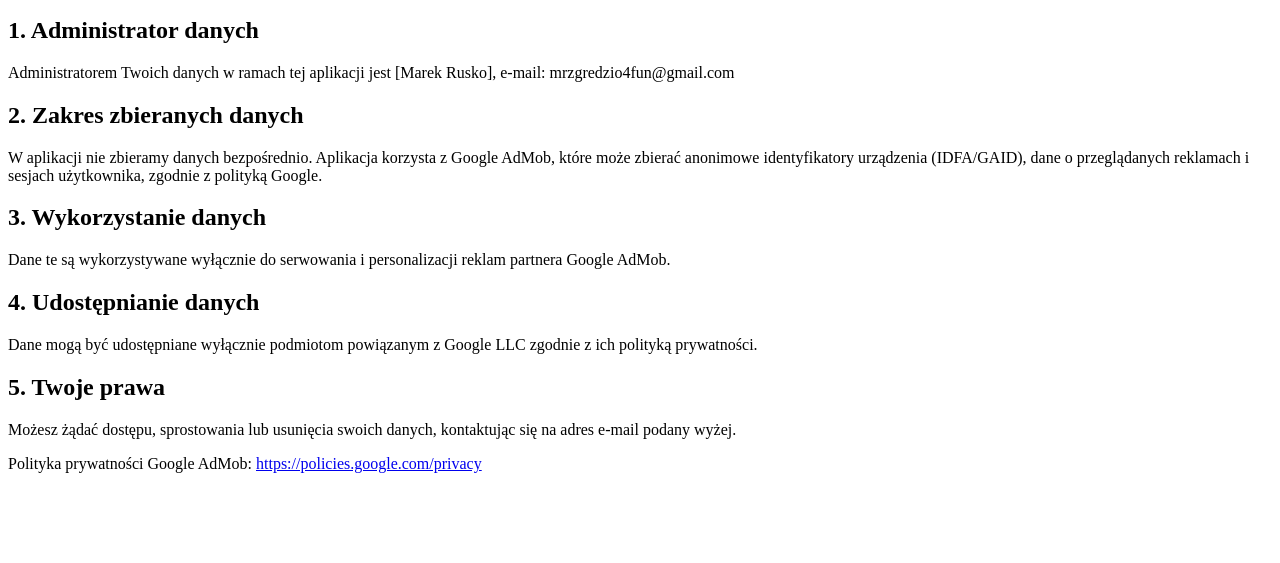
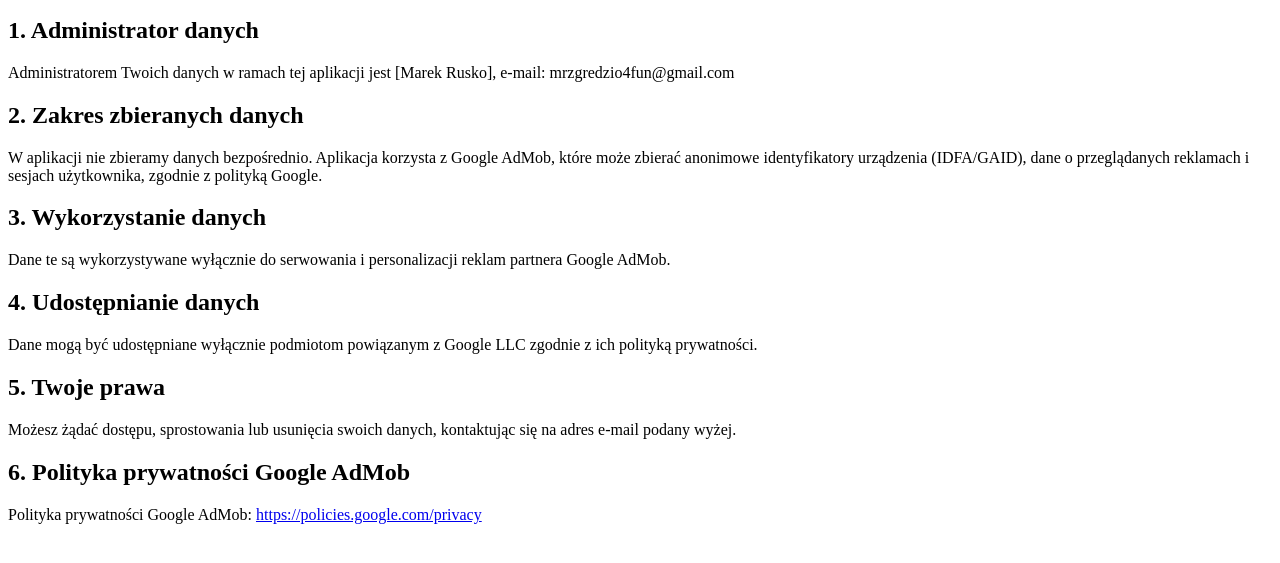
Before and after one commit to ZgredzioProgramista/mr-block-breaker-privacy, a plain HTML site: page index.html in a window 1280 px wide. Shown: the part 101-664 px from the top of the page. Drawn offline with Linux system fonts and the light colour scheme.

Commit message:
index.html

```diff
--- a/index.html
+++ b/index.html
@@ -23,7 +23,7 @@
   <h2>5. Twoje prawa</h2>
   <p>Możesz żądać dostępu, sprostowania lub usunięcia swoich danych, kontaktując się na adres e-mail podany wyżej.</p>
 
+  <h2>6. Polityka prywatności Google AdMob</h2>
   <p>Polityka prywatności Google AdMob: <a href="https://policies.google.com/privacy" target="_blank">https://policies.google.com/privacy</a></p>
-
 </body>
 </html>
```
